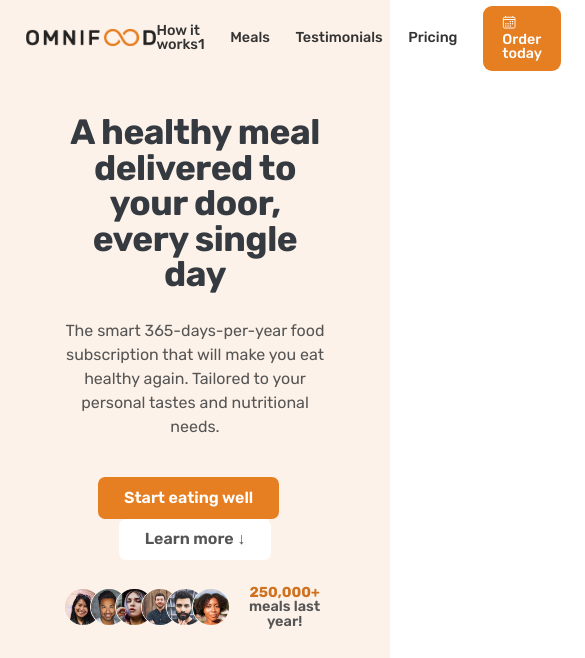
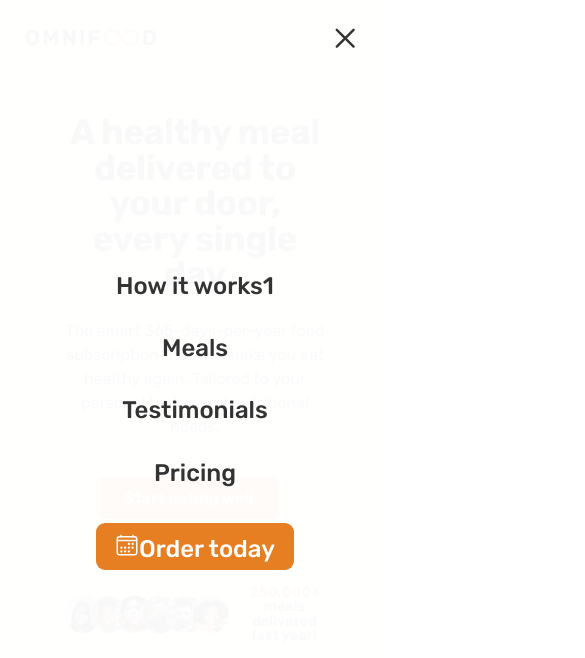
Before and after one commit to ramazanima/omnifood, a plain HTML site: page index.html in a window 390 px wide. Shown: the top 658 px of the page, 585 px wide, since content can reach past the window. Drawn offline with nearby package versions, Linux system fonts and the light colour scheme.

Commit message:
added mobile responsiveness

```diff
--- a/css/styles.css
+++ b/css/styles.css
@@ -48,6 +48,7 @@
 
 html {
   font-size: 62.5%;
+  overflow-x: hidden;
 }
 
 body {
@@ -55,6 +56,7 @@ body {
   line-height: 1;
   font-weight: 400;
   color: #555;
+  overflow-x: hidden;
 }
 
 strong {
@@ -237,6 +239,7 @@ strong {
   background-color: #fdf2e9;
   height: 9.6rem;
   padding: 0 4.8rem;
+  position: relative;
 }
 
 .logo {
@@ -278,6 +281,26 @@ strong {
 .main-nav-link.nav-cta:active {
   background-color: #cf711f;
 }
+
+/* Mobile */
+.btn-mobile-nav {
+  border: none;
+  background: none;
+  cursor: pointer;
+
+  /* display: none; */
+}
+
+.icon-mobile-nav {
+  height: 4.8rem;
+  width: 4.8rem;
+  color: #333;
+}
+
+.icon-mobile-nav[name="close-outline"] {
+  display: none;
+}
+
 /********* Hero Section *********/
 
 .hero {
@@ -955,4 +978,54 @@ strong {
 
   .btn--form {
     margin-top: 1.2rem;
+  }
+
+  .icon-mobile-nav {
+    display: block;
+  }
+
+  .main-nav {
+    background-color: rgba(255, 255, 255, 0.97);
+    position: absolute;
+    top: 0;
+    left: 0;
+    width: 100%;
+    height: 100vh;
+    transform: translateX(100%);
+
+    display: flex;
+    align-items: center;
+    justify-content: center;
+    transition: all 0.5s ease-in;
+    opacity: 0;
+    pointer-events: none;
+    visibility: hidden;
+    transform: translateX(100%);
+  }
+
+  .nav-open .main-nav {
+    opacity: 1;
+    pointer-events: auto;
+    visibility: visible;
+    transform: translateX(0);
+    transform: translateX(0);
+  }
+
+  .nav-open .icon-mobile-nav[name="close-outline"] {
+    display: block;
+  }
+
+  .nav-open .icon-mobile-nav[name="menu-outline"] {
+    display: none;
+  }
+
+  .main-nav-list {
+    flex-direction: column;
+    gap: 4.8rem;
+  }
+
+  .main-nav-link:link,
+  .main-nav-link:visited {
+    font-size: 3rem;
+  }
 }
--- a/index.html
+++ b/index.html
@@ -15,7 +15,7 @@
     <title>Omnifood</title>
   </head>
   <body>
-    <header class="header">
+    <header class="header nav-open">
         <a href="#">
       <img class="logo" alt="logo" src="assets/omnifood-logo.png" />
     </a>
@@ -28,6 +28,11 @@
           <li><a class="main-nav-link nav-cta" href="#"><ion-icon name="calendar-outline"></ion-icon>Order today</a></li>
         </ul>
       </nav>
+
+      <button class="btn-mobile-nav">
+        <ion-icon class="icon-mobile-nav" name="menu-outline"></ion-icon>
+        <ion-icon class="icon-mobile-nav" name="close-outline"></ion-icon>
+      </button>
     </header>
     <main>
       <section class="section-hero">
@@ -73,7 +78,7 @@
                 />
               </div>
               <p class="delivered-text">
-                <span>250,000+</span> meals last year!
+                <span>250,000+</span> meals delivered last year!
               </p>
             </div>
           </div>
```
